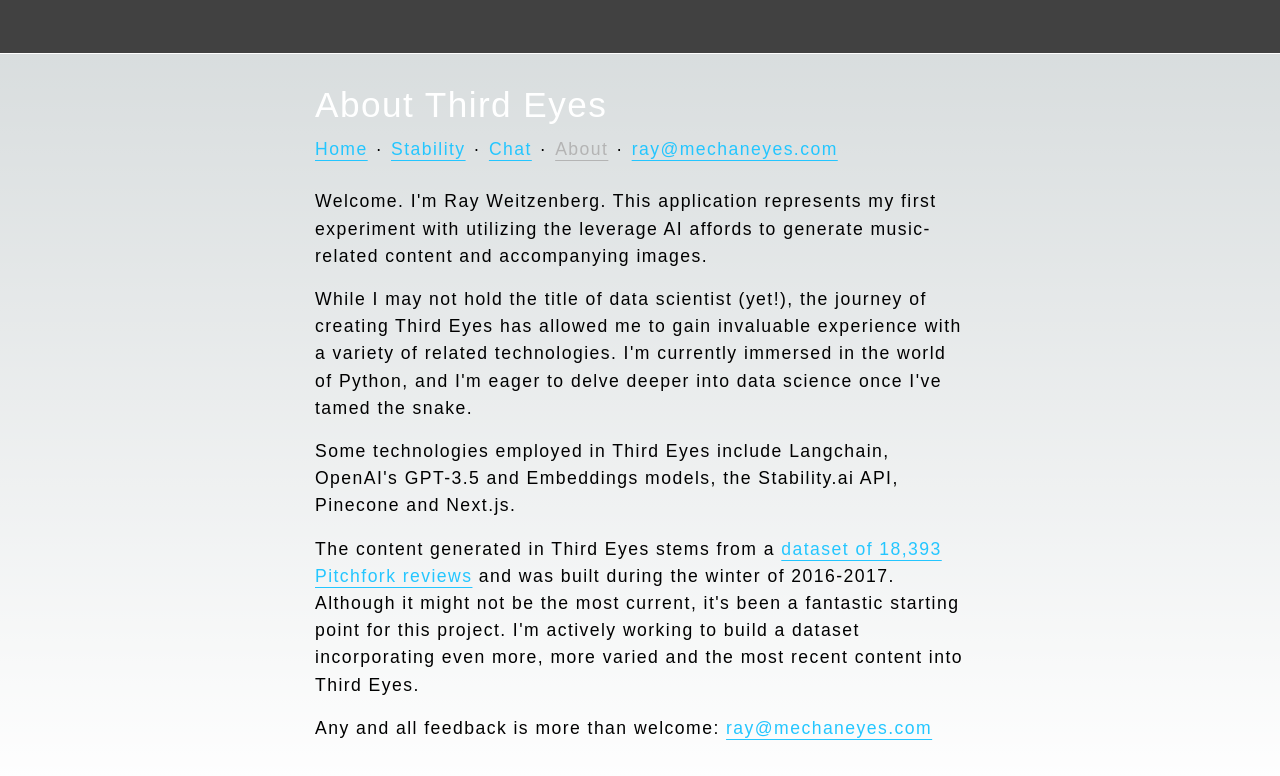
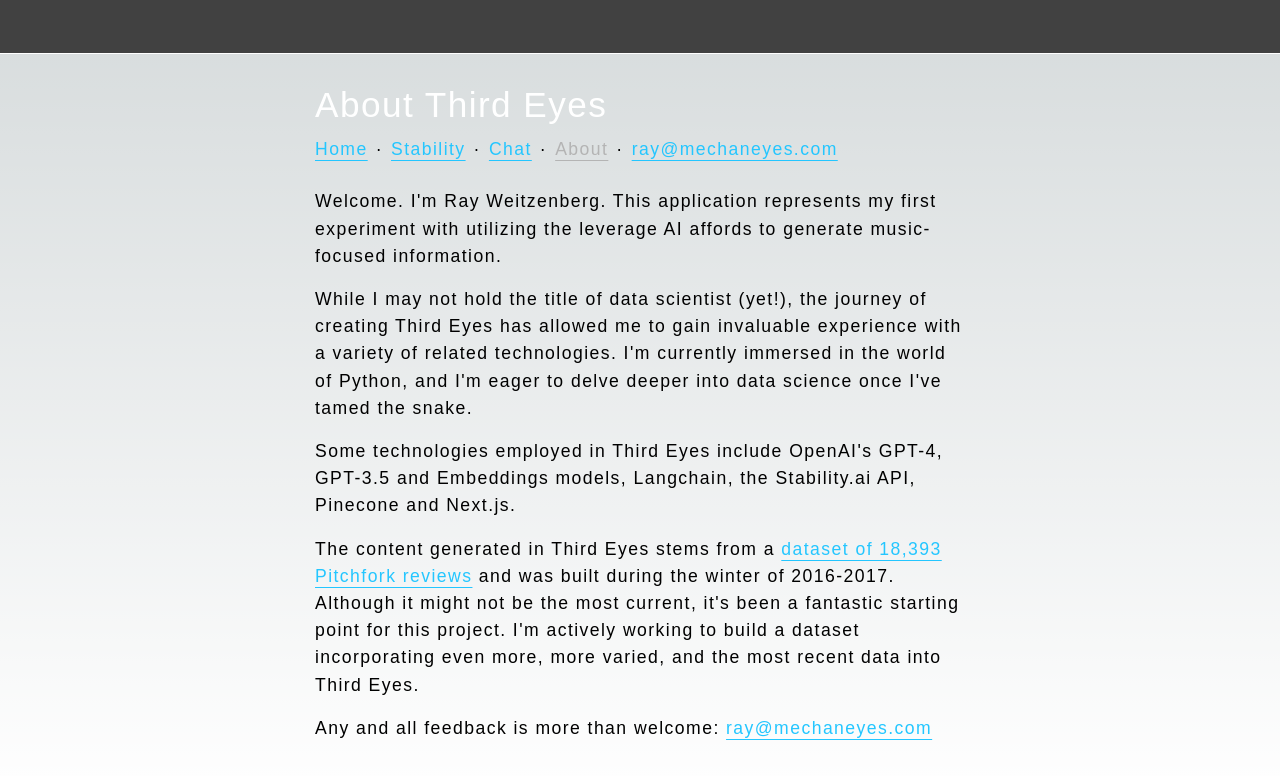
Before and after one commit to mechaneyes/aframe, a Next.js app: page /about in a window 1280 px wide. Shown: the top 776 px of the page. Built offline with nearby package versions, Linux system fonts and the light colour scheme; a web font is replaced by a local one.

Commit message:
stripped out @material-ui/core + minor copy tweaks

```diff
--- a/app/LayoutClient.tsx
+++ b/app/LayoutClient.tsx
@@ -3,9 +3,7 @@
 import { Metadata } from "next";
 import {
   ThemeProvider,
-  createMuiTheme,
-  makeStyles,
-} from "@material-ui/core/styles";
+} from "@mui/material/styles";
 import { Analytics } from "@vercel/analytics/react";
 import { Inter } from "next/font/google";
 import { thirdEyesTheme } from "../themes/thirdEyesTheme";
@@ -13,13 +11,6 @@ import "./globals.css";
 
 const inter = Inter({ subsets: ["latin"] });
 
-const theme = createMuiTheme();
-
-const useStyles = makeStyles((theme) => ({
-  root: {
-    // some CSS that accesses the theme
-  },
-}));
 
 // https://nextjs.org/docs/app/api-reference/functions/generate-metadata
 export const metadata: Metadata = {
@@ -52,7 +43,7 @@ export default function LayoutClient({
 }) {
   return (
     <html lang="en">
-      <ThemeProvider theme={theme}>
+      <ThemeProvider theme={thirdEyesTheme}>
         <body className={inter.className}>{children}</body>
       </ThemeProvider>
       <Analytics />
--- a/app/about/page.js
+++ b/app/about/page.js
@@ -44,7 +44,7 @@ export default function Page() {
           <p>
             Welcome. I&apos;m Ray Weitzenberg. This application represents my
             first experiment with utilizing the leverage AI affords to generate
-            music-related content and accompanying images.
+            music-focused information.
           </p>
           <p>
             While I may not hold the title of data scientist (yet!), the journey
@@ -54,9 +54,9 @@ export default function Page() {
             science once I&apos;ve tamed the snake.
           </p>
           <p>
-            Some technologies employed in Third Eyes include Langchain,
-            OpenAI&apos;s GPT-3.5 and Embeddings models, the Stability.ai API,
-            Pinecone and Next.js.
+            Some technologies employed in Third Eyes include OpenAI&apos;s
+            GPT-4, GPT-3.5 and Embeddings models, Langchain, the Stability.ai
+            API, Pinecone and Next.js.
           </p>
           <p>
             The content generated in Third Eyes stems from a{" "}
@@ -66,8 +66,8 @@ export default function Page() {
             and was built during the winter of 2016-2017. Although it might not
             be the most current, it&apos;s been a fantastic starting point for
             this project. I&apos;m actively working to build a dataset
-            incorporating even more, more varied and the most recent content
-            into Third Eyes.
+            incorporating even more, more varied, and the most recent data into
+            Third Eyes.
           </p>
           {/* <p>
             For a bit of a technical deep dive into the making of Third Eyes,
--- a/package.json
+++ b/package.json
@@ -11,7 +11,6 @@
   "dependencies": {
     "@emotion/react": "^11.11.1",
     "@emotion/styled": "^11.11.0",
-    "@material-ui/core": "^4.11.4",
     "@mui/material": "^5.13.7",
     "@mui/styled-engine-sc": "^5.12.0",
     "@mui/styles": "^5.13.7",
```
Also changed, not shown: 1 other file (tests, documents, lock files or other folders).
